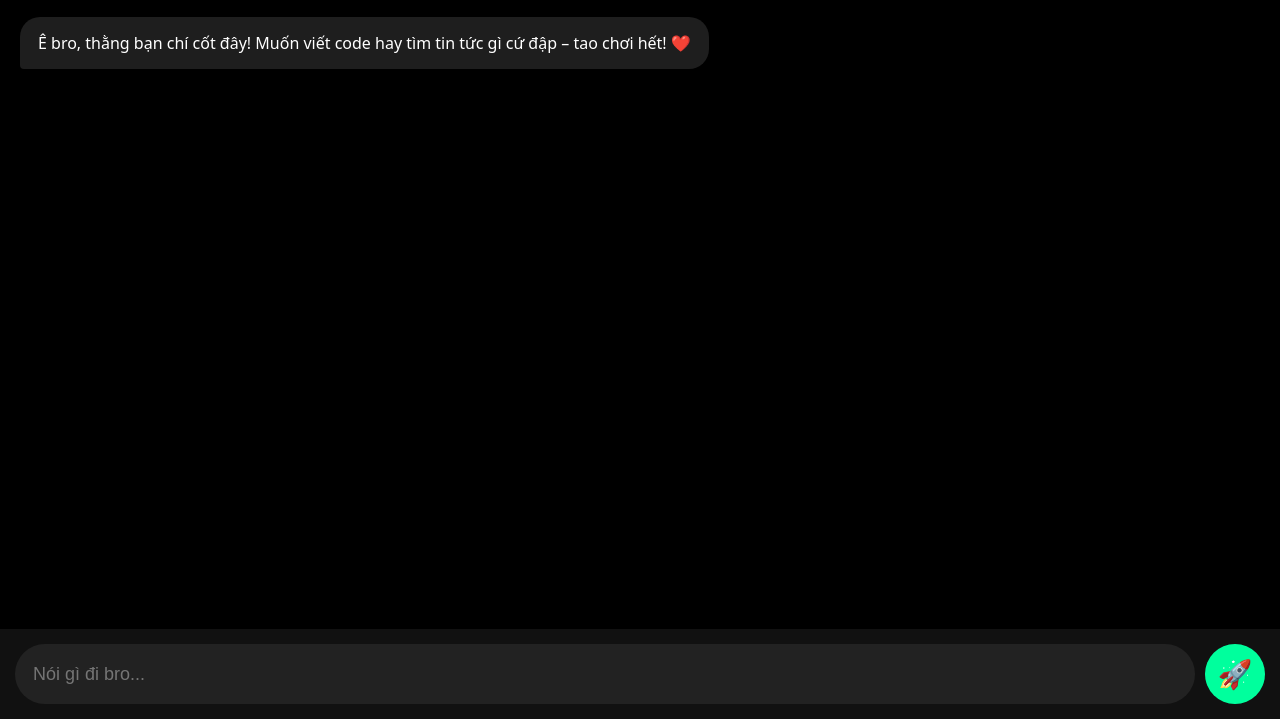
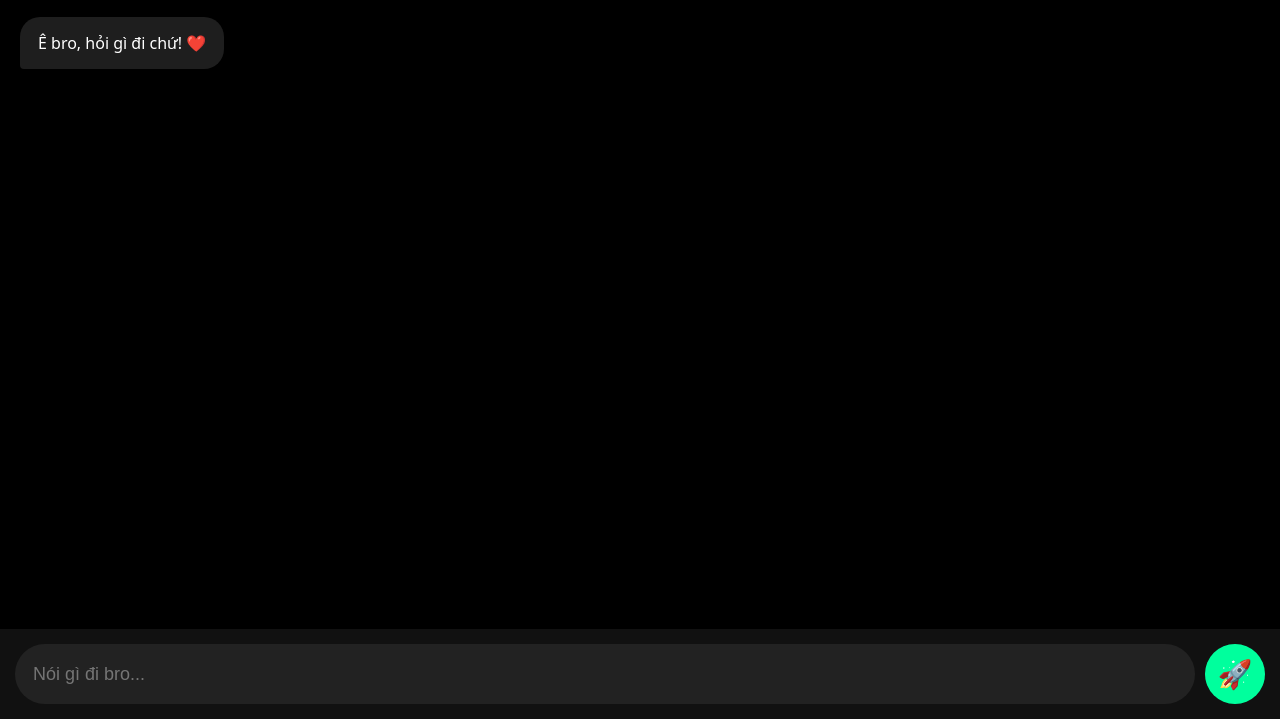
Before and after one commit to hieu124182-hue/HieuAI, a website: page public/index.html in a window 1280 px wide. Shown: the part 81-800 px from the top of the page. Drawn offline with Linux system fonts and the light colour scheme.

Commit message:
Update index.html

```diff
--- a/public/index.html
+++ b/public/index.html
@@ -131,7 +131,7 @@
     });
 
     // tin nhắn chào
-    add("Ê bro, thằng bạn chí cốt đây! Muốn viết code hay tìm tin tức gì cứ đập – tao chơi hết! ❤️", 'ai');
+    add("Ê bro, hỏi gì đi chứ! ❤️", 'ai');
   </script>
 </body>
 </html>
```
